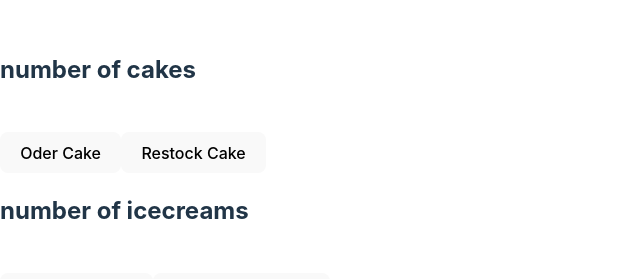
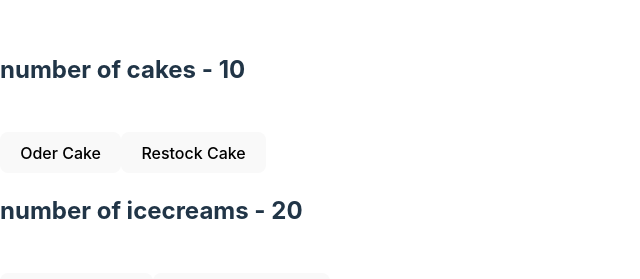
Before and after one commit to jeffigy/redux, a React (Vite) app in the folder react-rtk-demo/: page / in a window 1280 px wide. Shown: the part 189-468 px from the top of the page, without its empty margins (0-640 px from the left). Built offline with nearby package versions, Linux system fonts and the light colour scheme.

Commit message:
added useSelector hook in cake and icecream views

```diff
--- a/react-rtk-demo/src/app/features/cake/cakeView.tsx
+++ b/react-rtk-demo/src/app/features/cake/cakeView.tsx
@@ -1,11 +1,13 @@
 import React from "react";
+import { useSelector } from "react-redux";
 
 type cakeViewProps = {};
 
 const cakeView: React.FC<cakeViewProps> = () => {
+  const numOfCakes = useSelector((state: any) => state.cake.numOfCakes);
   return (
     <div>
-      <h2>number of cakes</h2> <br />
+      <h2>number of cakes - {numOfCakes}</h2> <br />
       <button>Oder Cake</button>
       {/* <br /> */}
       <button>Restock Cake</button>
--- a/react-rtk-demo/src/app/features/icecream/icecreamView.tsx
+++ b/react-rtk-demo/src/app/features/icecream/icecreamView.tsx
@@ -1,11 +1,15 @@
 import React from "react";
+import { useSelector } from "react-redux";
 
 type icecreamViewProps = {};
 
 const icecreamView: React.FC<icecreamViewProps> = () => {
+  const numOfIcecreams = useSelector(
+    (state: any) => state.icecream.numOfIcecreams
+  );
   return (
     <div>
-      <h2>number of icecreams</h2> <br />
+      <h2>number of icecreams - {numOfIcecreams}</h2> <br />
       <button>Oder icecream</button>
       {/* <br /> */}
       <button>Restock icecream</button>
```
